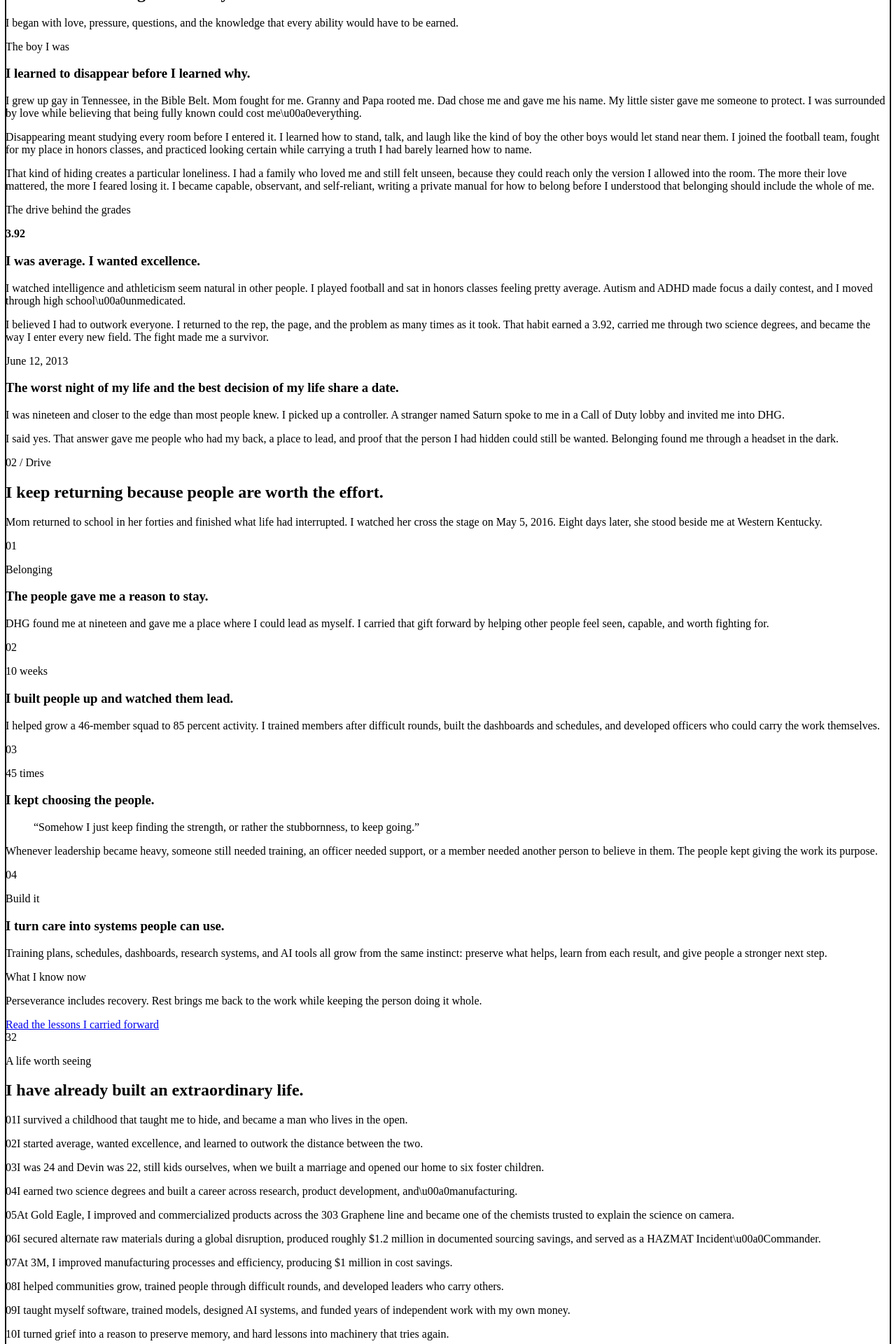
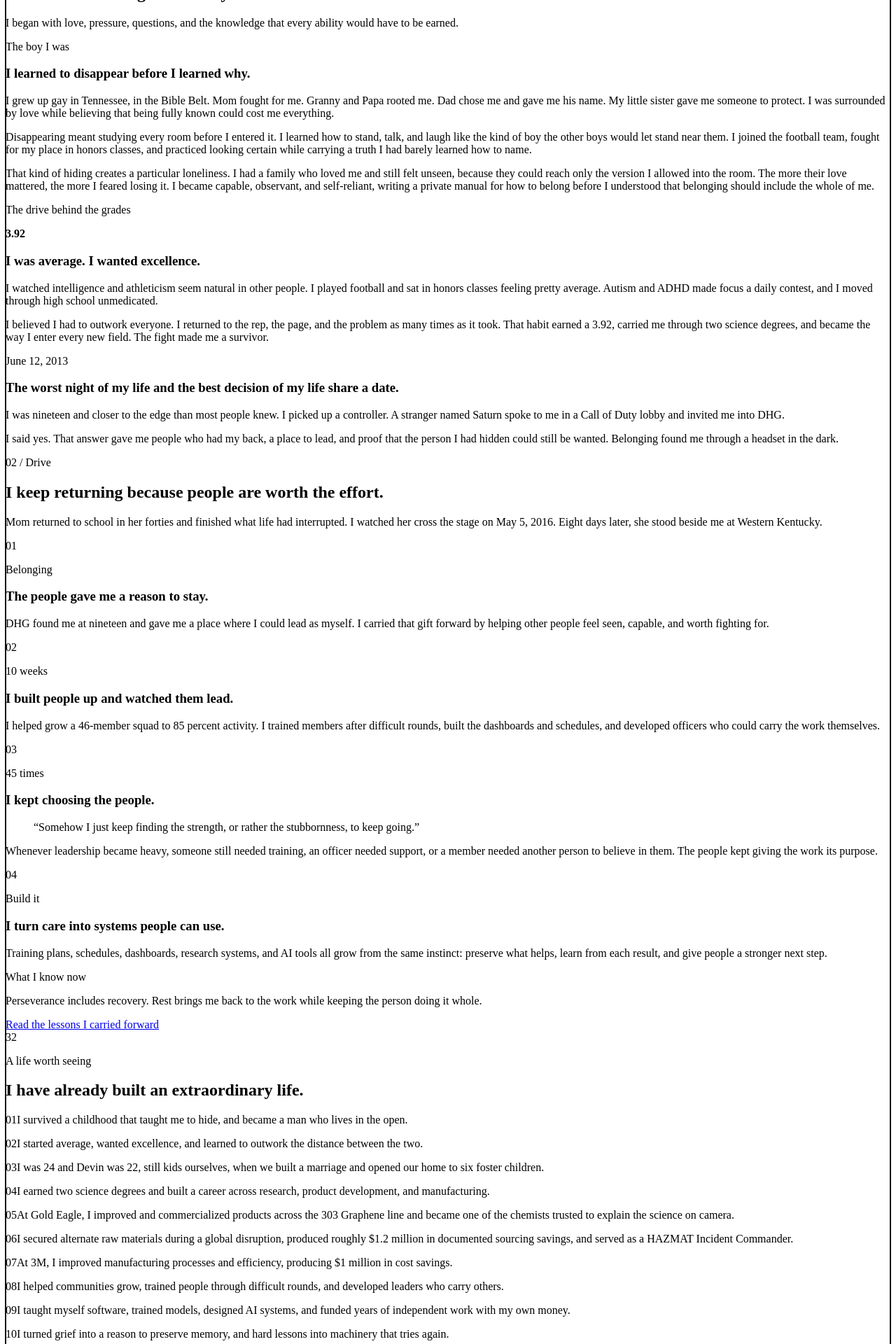
Before and after one commit to dhgmonkey/drakestapleton.com, a React (Vite) app: page / in a window 1280 px wide. Shown: the part 480-2400 px from the top of the page at 70% size. Built offline with nearby package versions, Linux system fonts and the light colour scheme.

Commit message:
Fix glued words from leftover word-joiners (#8)
Replace leftover word-joiner sequences with ordinary spaces.

```diff
--- a/src/data/historyAudit.ts
+++ b/src/data/historyAudit.ts
@@ -31,7 +31,7 @@ export const EVIDENCE_CLASSES = [
 export const VERIFIED_FINDINGS = [
   {
     title: "MobHub and Defiant Mob reached production",
-    body: "The record covers source, testing, deployment, restoration, and repair. The retrieved Defiant history includes 94 merged pull requests. MobHub includes 24 and a verified Raspberry Pi auto-deployment\u00a0path.",
+    body: "The record covers source, testing, deployment, restoration, and repair. The retrieved Defiant history includes 94 merged pull requests. MobHub includes 24 and a verified Raspberry Pi auto-deployment path.",
   },
   {
     title: "Atlas developed into a sustained engineering program",
@@ -47,14 +47,14 @@ export const VERIFIED_FINDINGS = [
   },
   {
     title: "Human-resources work produced operating tools",
-    body: "The evidence includes credentialing workbooks, an education-repayment agreement, performance-review redesign, separation documentation, leave and benefit workflows, recognition systems, and manager tools. The audit distinguishes AI-assisted drafting from my decisions and\u00a0implementation.",
+    body: "The evidence includes credentialing workbooks, an education-repayment agreement, performance-review redesign, separation documentation, leave and benefit workflows, recognition systems, and manager tools. The audit distinguishes AI-assisted drafting from my decisions and implementation.",
   },
 ];
 
 export const NEXT_SOURCES = [
-  "The original ChatGPT data export will add an account-wide\u00a0history.",
+  "The original ChatGPT data export will add an account-wide history.",
   "Privacy-controlled Discord and Torn exports will support a broader community record.",
   "Full repositories, release artifacts, host logs, model hashes, migration ledgers, and restore tests will deepen the lifecycle record.",
-  "Future Atlas milestones include a final merged-model export, cross-session memory, voice, persistent world interaction, physical embodiment, and physical shutdown\u00a0verification.",
+  "Future Atlas milestones include a final merged-model export, cross-session memory, voice, persistent world interaction, physical embodiment, and physical shutdown verification.",
   "Atlas language ties every technical claim to the mechanism and source that supports it.",
 ];
--- a/src/data/operators.ts
+++ b/src/data/operators.ts
@@ -55,10 +55,10 @@ export const FIRST_OPERATORS: OperatorRecord[] = [
 
 export const FIRST_LANES = [
   { name: "Gatekeeper", job: "Independent review of security and lane boundaries." },
-  { name: "Recovery", job: "Storage recovery and compromised-credential\u00a0work." },
+  { name: "Recovery", job: "Storage recovery and compromised-credential work." },
   { name: "Publisher", job: "Documented deployment within the approved boundary." },
   { name: "Backup / DR", job: "Isolated backup audit and non-destructive recovery testing." },
-  { name: "Capability / artifacts", job: "Tool selection and artifact\u00a0packaging." },
+  { name: "Capability / artifacts", job: "Tool selection and artifact packaging." },
 ];
 
 export const LANE_NICKNAMES = [
@@ -112,6 +112,6 @@ export const VERSIONS = [
     id: "Current L-tier",
     date: "13 Aug 2026",
     name: "Conductor, stewards, and focused cells",
-    blurb: "L1 coordinates the assignment. Independent L2 stewards own implementation, review, evidence, and operations. L3 cells perform focused edits, tests, provider checks, and receipts. Independent reviewers clear each\u00a0implementation.",
+    blurb: "L1 coordinates the assignment. Independent L2 stewards own implementation, review, evidence, and operations. L3 cells perform focused edits, tests, provider checks, and receipts. Independent reviewers clear each implementation.",
   },
 ];
--- a/src/pages/HomePage.tsx
+++ b/src/pages/HomePage.tsx
@@ -41,9 +41,9 @@ const lifeRecord = [
   "I survived a childhood that taught me to hide, and became a man who lives in the open.",
   "I started average, wanted excellence, and learned to outwork the distance between the two.",
   "I was 24 and Devin was 22, still kids ourselves, when we built a marriage and opened our home to six foster children.",
-  "I earned two science degrees and built a career across research, product development, and\\u00a0manufacturing.",
+  "I earned two science degrees and built a career across research, product development, and manufacturing.",
   "At Gold Eagle, I improved and commercialized products across the 303 Graphene line and became one of the chemists trusted to explain the science on camera.",
-  "I secured alternate raw materials during a global disruption, produced roughly $1.2 million in documented sourcing savings, and served as a HAZMAT Incident\\u00a0Commander.",
+  "I secured alternate raw materials during a global disruption, produced roughly $1.2 million in documented sourcing savings, and served as a HAZMAT Incident Commander.",
   "At 3M, I improved manufacturing processes and efficiency, producing $1 million in cost savings.",
   "I helped communities grow, trained people through difficult rounds, and developed leaders who carry others.",
   "I taught myself software, trained models, designed AI systems, and funded years of independent work with my own money.",
@@ -135,7 +135,7 @@ export function HomePage() {
             <p>
               I grew up gay in Tennessee, in the Bible Belt. Mom fought for me. Granny and Papa rooted me.
               Dad chose me and gave me his name. My little sister gave me someone to protect. I was surrounded
-              by love while believing that being fully known could cost me{"\\u00a0"}everything.
+              by love while believing that being fully known could cost me everything.
             </p>
             <p>
               Disappearing meant studying every room before I entered it. I learned how to stand, talk, and
@@ -158,7 +158,7 @@ export function HomePage() {
             <p>
               I watched intelligence and athleticism seem natural in other people. I played football and sat
               in honors classes feeling pretty average. Autism and ADHD made focus a daily contest, and I
-              moved through high school{"\\u00a0"}unmedicated.
+              moved through high school unmedicated.
             </p>
             <p>
               I believed I had to outwork everyone. I returned to the rep, the page, and the problem as many
--- a/src/pages/WorkflowPage.tsx
+++ b/src/pages/WorkflowPage.tsx
@@ -18,7 +18,7 @@ export function WorkflowPage() {
         The current Boston Atlas flow uses three explicit levels. L1 coordinates the full assignment. L2
         separates architecture, independent review, evidence, and operations. L3 handles focused edits,
         tests, provider checks, teardown verification, and receipts. Results return through the same chain,
-        and independent reviewers approve{"\u00a0"}implementation.
+        and independent reviewers approve implementation.
       </p>
       <h2 className="sec">Who talks to whom</h2>
       <div className="card">
```
